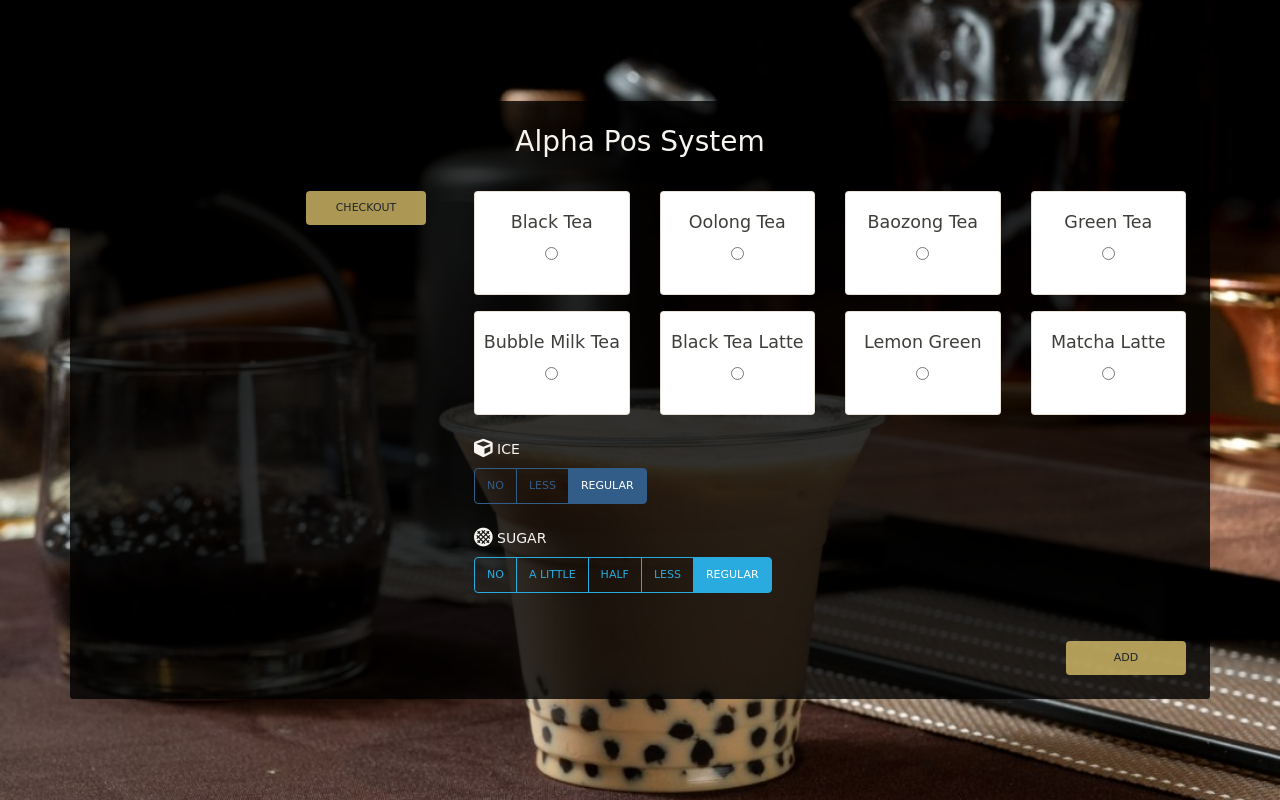
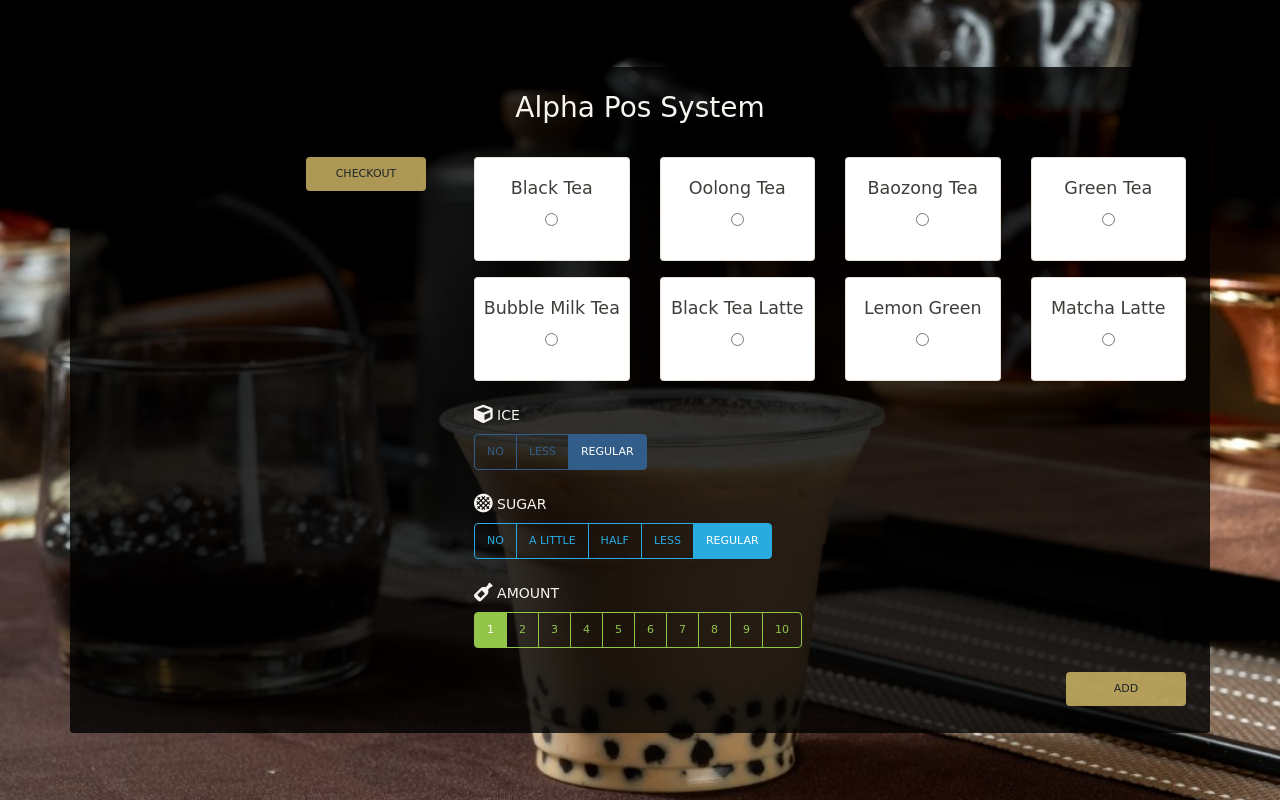
Before and after one commit to wentingliuu/alphapos, a plain HTML site: page index.html in a window 1280 px wide. Drawn offline with nearby package versions, Linux system fonts and the light colour scheme; some packages are replaced by stand-ins of ours; a script that the page names is missing; a web font is replaced by a local one.

Commit message:
feat: add amount option in menu

```diff
--- a/index.html
+++ b/index.html
@@ -105,7 +105,7 @@
             </label>
           </div>
         </section>
-        <section class="sugar mb-5">
+        <section class="sugar mb-4">
           <label class="d-block text-light"><i class="fas fa-stroopwafel fa-lg"></i> SUGAR</label>
           <div class="btn-group btn-group-toggle" data-toggle="buttons">
             <label class="btn btn-outline-info">
@@ -125,7 +125,42 @@
             </label>
           </div>
         </section>
-        <div class="text-right">
+        <section class="amount mb-4">
+          <label class="d-block text-light"><i class="fas fa-wine-bottle fa-lg"></i> AMOUNT</label>
+          <div class="btn-group btn-group-toggle" data-toggle="buttons">
+            <label class="btn btn-outline-success active">
+              <input type="radio" name="amount" value="1" checked="checked" />1
+            </label>
+            <label class="btn btn-outline-success">
+              <input type="radio" name="amount" value="2" />2
+            </label>
+            <label class="btn btn-outline-success">
+              <input type="radio" name="amount" value="3" />3
+            </label>
+            <label class="btn btn-outline-success">
+              <input type="radio" name="amount" value="4" />4
+            </label>
+            <label class="btn btn-outline-success">
+              <input type="radio" name="amount" value="5" />5
+            </label>
+            <label class="btn btn-outline-success">
+              <input type="radio" name="amount" value="6" />6
+            </label>
+            <label class="btn btn-outline-success">
+              <input type="radio" name="amount" value="7" />7
+            </label>
+            <label class="btn btn-outline-success">
+              <input type="radio" name="amount" value="8" />8
+            </label>
+            <label class="btn btn-outline-success">
+              <input type="radio" name="amount" value="9" />9
+            </label>
+            <label class="btn btn-outline-success">
+              <input type="radio" name="amount" value="10" />10
+            </label>
+          </div>
+        </section>
+        <div class="text-right mb-1">
           <div class="btn btn-light" style="min-width:120px;" data-alpha-pos="add-drink">Add</div>
         </div>
       </div>
--- a/main.js
+++ b/main.js
@@ -8,13 +8,14 @@ addDrinkButton.addEventListener('click', function () {
   const drinkName = alphaPos.getCheckedValue('drink')
   const ice = alphaPos.getCheckedValue('ice')
   const sugar = alphaPos.getCheckedValue('sugar')
+  const amount = alphaPos.getCheckedValue('amount')
   // 2. show alert if user did not check any drink option
   if (!drinkName) {
     Swal.fire('Please choose at least one item.')
     return
   }
   // 3. use Drink Constructor to create drink instance
-  const drink = new Drink(drinkName, sugar, ice)
+  const drink = new Drink(drinkName, sugar, ice, amount)
   console.log(drink)
   console.log(drink.price())
   // 4. add drink instance to left side order list
@@ -66,7 +67,7 @@ AlphaPos.prototype.addDrink = function (drink) {
     </div>
     <div class="card-footer text-right py-2">
       <div class="card-text text-muted">
-        $ <span data-drink-price>${drink.price()}</span>
+        $ <span data-drink-price>${drink.price()}</span> x <span data-drink-amount>${drink.amount}</span>
       </div>
     </div>
   </div>
@@ -92,7 +93,8 @@ AlphaPos.prototype.deleteDrink = function (target) {
 AlphaPos.prototype.checkout = function () {
   let totalAmount = 0
   document.querySelectorAll('[data-drink-price]').forEach(function (drink) {
-    totalAmount += Number(drink.textContent)
+    const amount = Number(drink.nextElementSibling.textContent)
+    totalAmount += Number(drink.textContent) * amount
   })
   return totalAmount
 }
@@ -105,10 +107,11 @@ AlphaPos.prototype.clearOrder = function (target) {
 }
 
 // Constructor function for Drinks
-function Drink (name, sugar, ice) {
+function Drink (name, sugar, ice, amount) {
   this.name = name
   this.sugar = sugar
   this.ice = ice
+  this.amount = amount
 }
 
 // price methods: get price according to the drink
```
